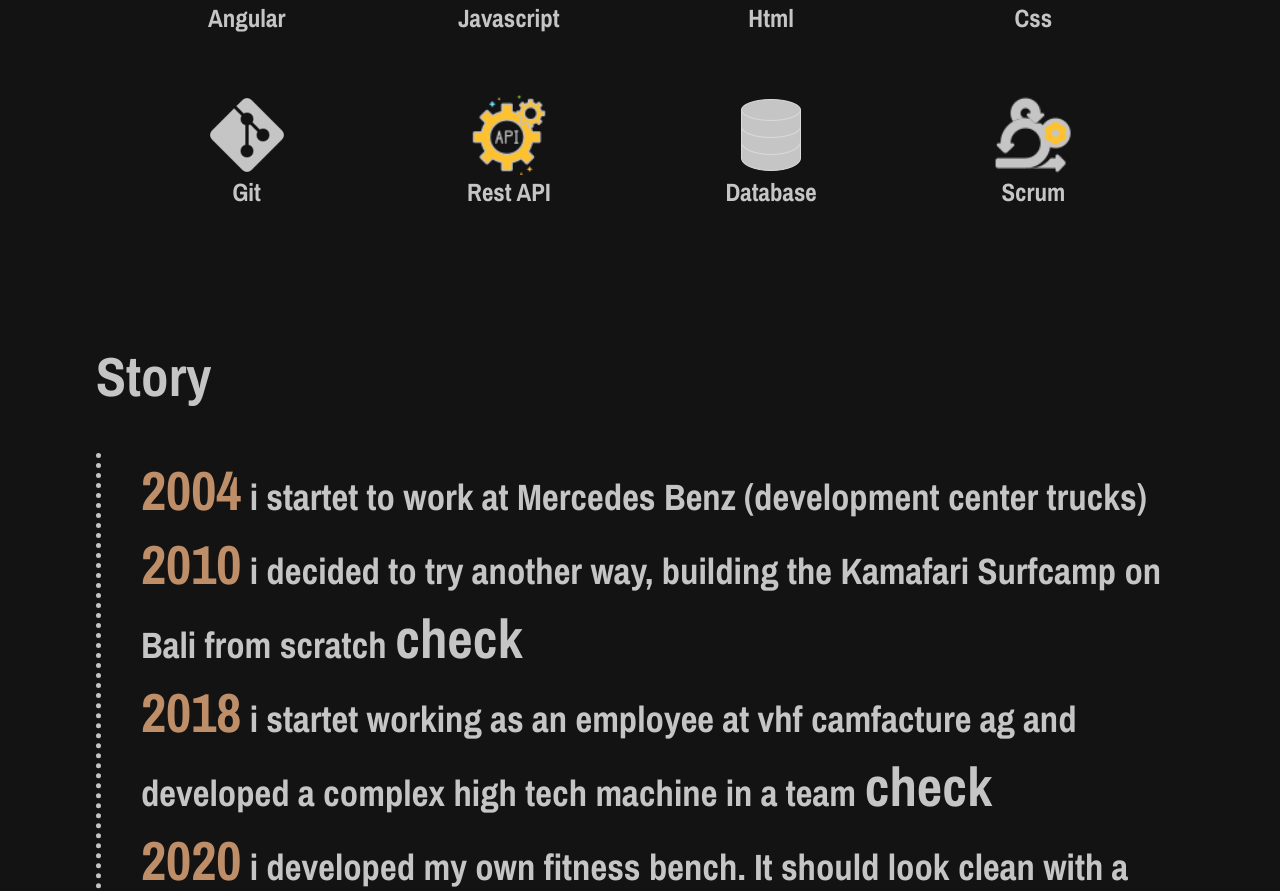
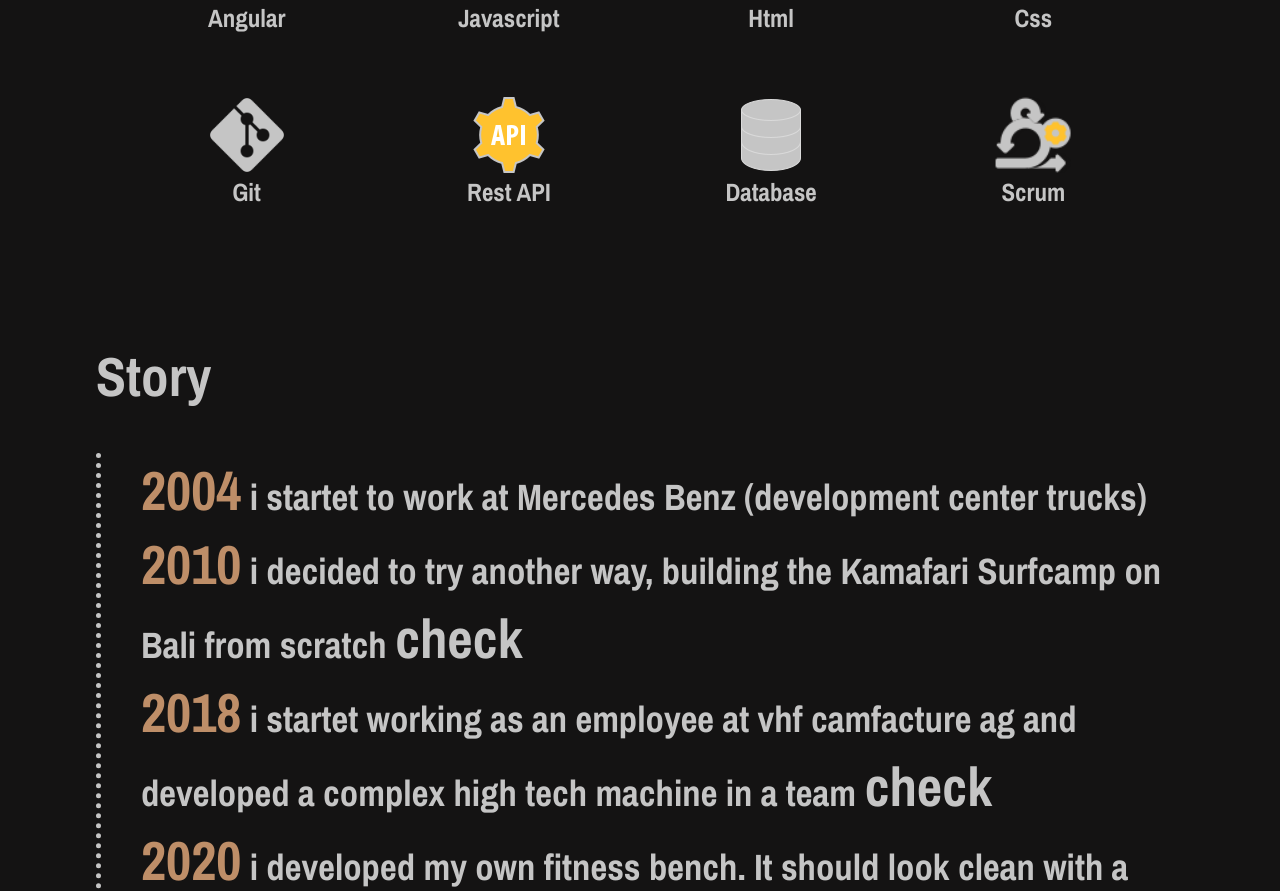
Before and after one commit to Ysicode/simonweiss.io, an Angular app: page /about in a window 1280 px wide. Shown: the part 1209-2100 px from the top of the page. Built offline with nearby package versions, Linux system fonts and the light colour scheme.

Commit message:
added techstack

```diff
--- a/src/app/about/about.component.html
+++ b/src/app/about/about.component.html
@@ -29,7 +29,7 @@
                 <h3 class="stack_text">Git</h3>
             </div>
             <div class="techstack">
-                <img src="assets/img/restapi.png" alt="">
+                <img src="assets/img/api.png" alt="">
                 <h3 class="stack_text">Rest API</h3>
             </div>
             <div class="techstack">
```
Also changed, not shown: src/assets/img/api.png (added), src/assets/img/restapi.png (deleted).
